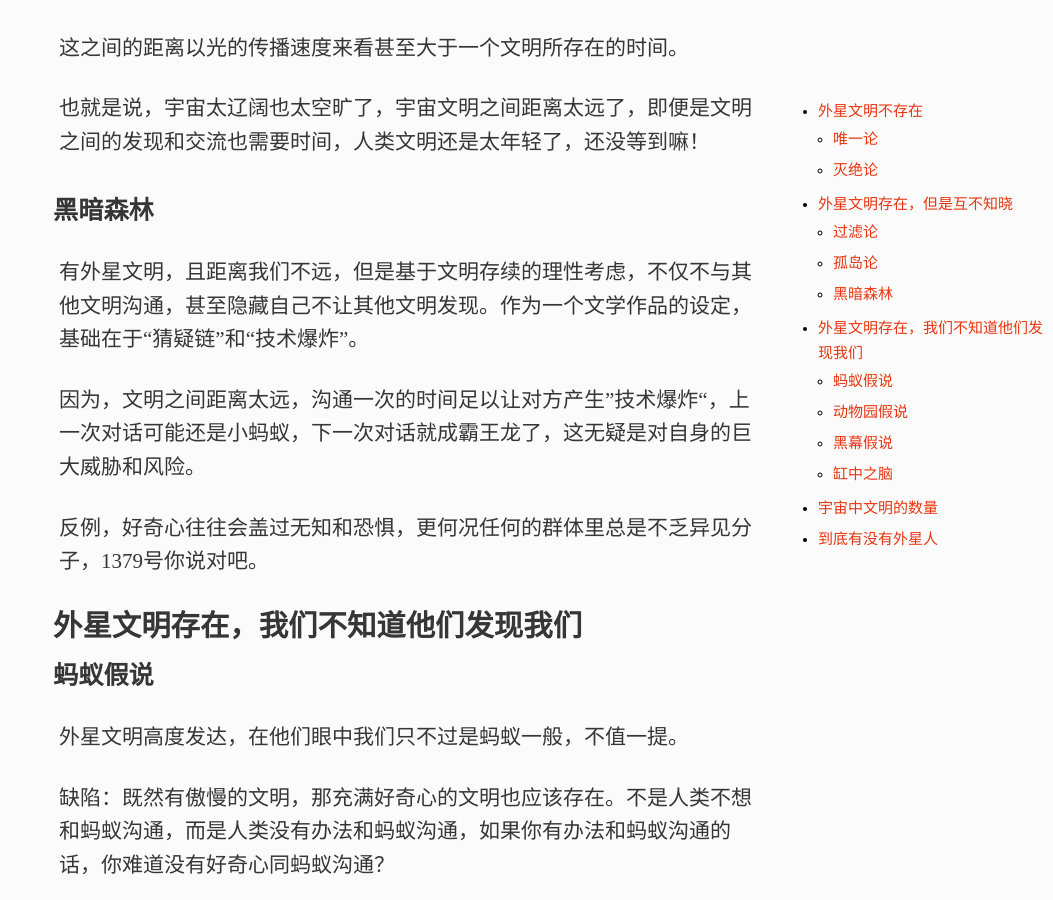
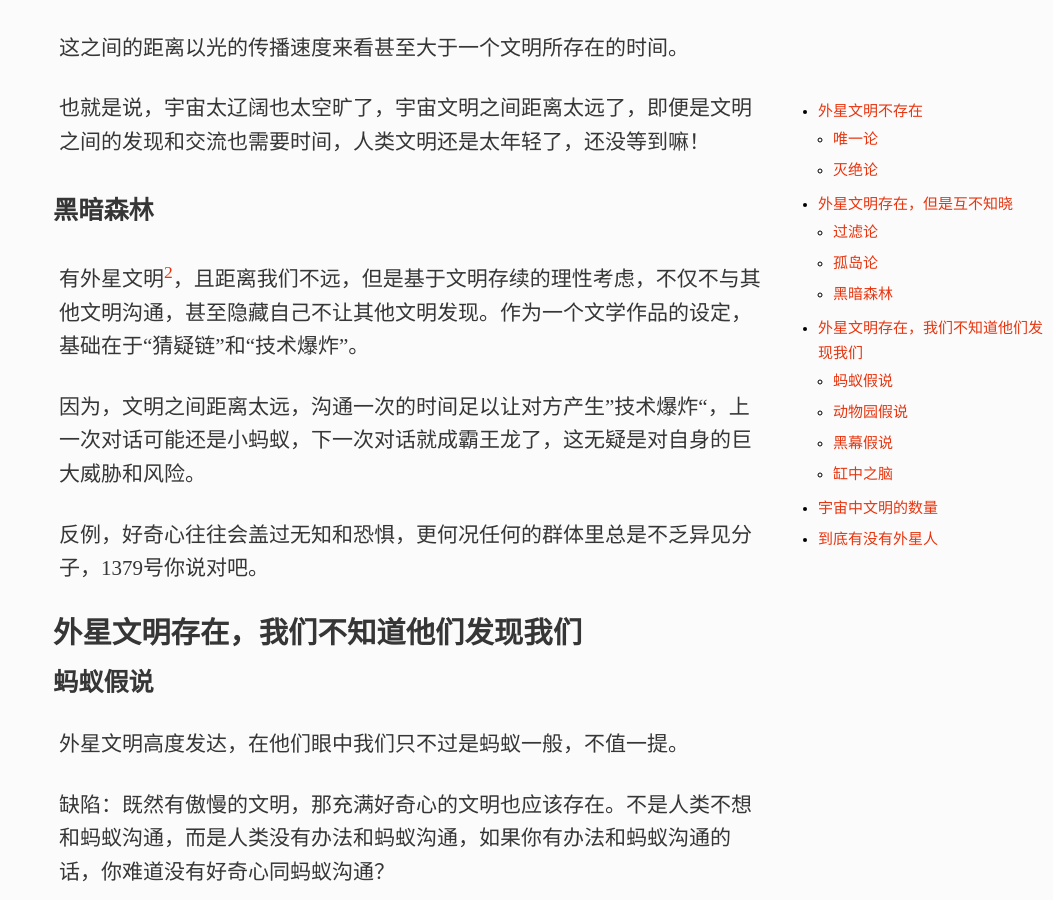
Before and after one commit to xavierskip/xavierskip.github.io, a Jekyll site: the page built from _posts/2024-07-12-fermi-paradox.md, in a window 1280 px wide and 900 px high, scrolled down 2428 px. Shown: the whole window, without its empty margins (227-1280 px from the left). Built offline with Jekyll 4.4.1, drawn with Linux system fonts in a browser that asks for light colours; comment, search, counter and statistics services are not loaded; a style sheet for code colours, icons or effects is not loaded.

Commit message:
Update 2024-07-12-fermi-paradox.md

```diff
--- a/_posts/2024-07-12-fermi-paradox.md
+++ b/_posts/2024-07-12-fermi-paradox.md
@@ -64,7 +64,7 @@
 
 ### 黑暗森林
 
-有外星文明，且距离我们不远，但是基于文明存续的理性考虑，不仅不与其他文明沟通，甚至隐藏自己不让其他文明发现。作为一个文学作品的设定，基础在于“猜疑链”和“技术爆炸”。
+有外星文明[^2]，且距离我们不远，但是基于文明存续的理性考虑，不仅不与其他文明沟通，甚至隐藏自己不让其他文明发现。作为一个文学作品的设定，基础在于“猜疑链”和“技术爆炸”。
 
 因为，文明之间距离太远，沟通一次的时间足以让对方产生”技术爆炸“，上一次对话可能还是小蚂蚁，下一次对话就成霸王龙了，这无疑是对自身的巨大威胁和风险。
 
@@ -146,3 +146,4 @@
 <iframe src="//player.bilibili.com/player.html?isOutside=true&aid=430703922&bvid=BV11G411u7bf&cid=837826559&p=1&autoplay=0&poster=1&t=3428" scrolling="no" border="0" frameborder="no" framespacing="0" allowfullscreen="true" width="720" height="405"></iframe>
 
 [^1]: [人喜欢宅完全是一场外星人的阴谋！](/2011-12-20-why-otaku/)
+[^2]: [电影《黑衣人》结尾](https://www.bilibili.com/video/BV19a4y1J7gq/)
```
